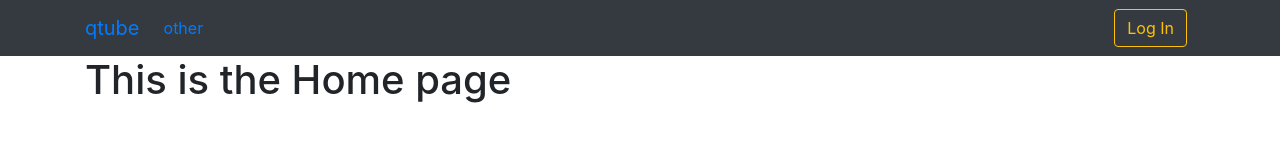
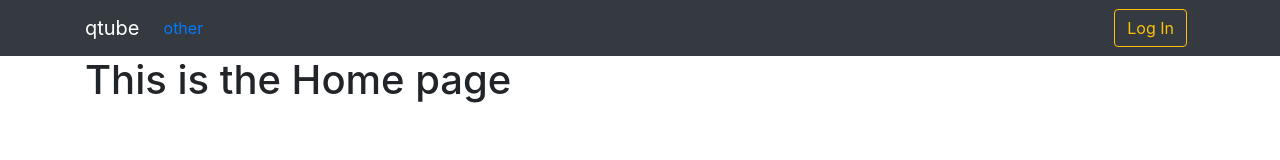
Before and after one commit to dcpete/qtube, a React app: page / in a window 1280 px wide. Shown: the top 160 px of the page. Built offline with nearby package versions, Linux system fonts and the light colour scheme.

Commit message:
Fixed a bug where LogIn button not calling action, fixed a bug where NavbarBrand reactstrap component and Link react-router components causing nested a tags

```diff
--- a/src/client/components/Header.js
+++ b/src/client/components/Header.js
@@ -25,8 +25,7 @@ class Header extends Component {
   render() {
     const {
       collapsed,
-      toggleNavbarCollapsed,
-      handleLogIn
+      toggleNavbarCollapsed
     } = this.props;
     return (
       <Navbar color="dark" dark expand="sm">
@@ -35,17 +34,15 @@ class Header extends Component {
             onClick={toggleNavbarCollapsed}
             className="mr-2"
           />
-          <NavbarBrand className="order-1">
-            <Link to="/">
-              qtube
-            </Link>
-          </NavbarBrand>
+          <Link to="/" className="navbar-brand">
+            qtube
+          </Link>
           <div className="ml-auto order-2 order-sm-3">
             <Button
               outline
               color="warning"
               className="mx-2"
-              onClick={handleLogIn}
+              onClick={this.handleLogIn}
             >
               Log In
             </Button>
```
